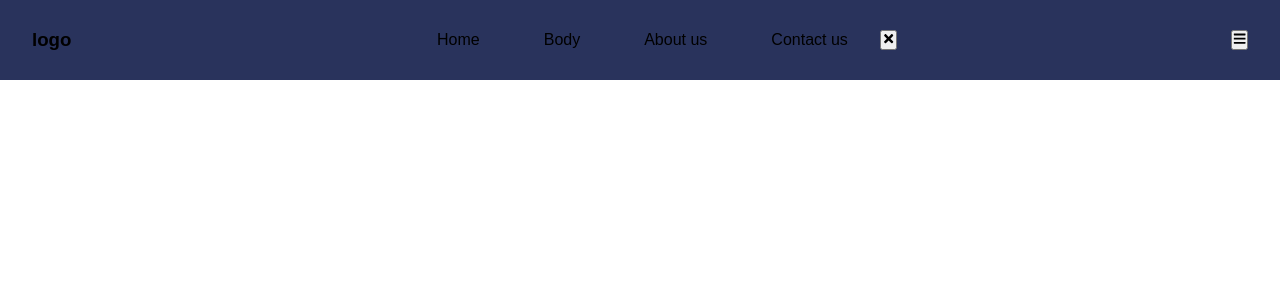
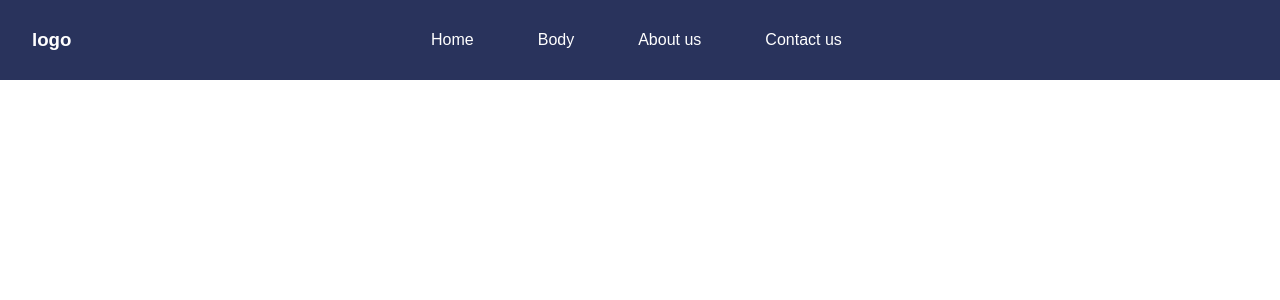
Before and after one commit to MenassieErmias/hotelthatneverbe, a React (Create React App) app in the folder hotel/: page / in a window 1280 px wide. Shown: the top 300 px of the page. Built offline with nearby package versions, Linux system fonts and the light colour scheme.

Commit message:
Css classes added

```diff
--- a/hotel/src/Common Components/Header.js
+++ b/hotel/src/Common Components/Header.js
@@ -19,11 +19,11 @@ export const Navbar = function (){
                 <a href="">Body</a>
                 <a href="">About us</a>
                 <a href="">Contact us</a>
-                <button onClick= { showNavbar }>
+                <button class="nav-btn nav-close-btn" onClick= { showNavbar }>
                     <FaTimes />
                 </button>
             </nav>
-            <button onClick= { showNavbar }>
+            <button class="nav-btn" onClick= { showNavbar }>
                 <FaBars />
             </button>
         </header>
--- a/hotel/src/Styles/main.css
+++ b/hotel/src/Styles/main.css
@@ -8,7 +8,7 @@
     --main-color: #29335c;
     --main-color-light: #667099;
     --secondary-color: #db2839;
-    --text-color: #000;
+    --text-color: #fff;
 }
 
 header{
@@ -63,4 +63,8 @@ header .nav-btn{
         transition: 1s;
         transform: translateY(-100vh);
     }
+    header .responsive_nav{
+        transform: none;
+    }
+
 }
```
